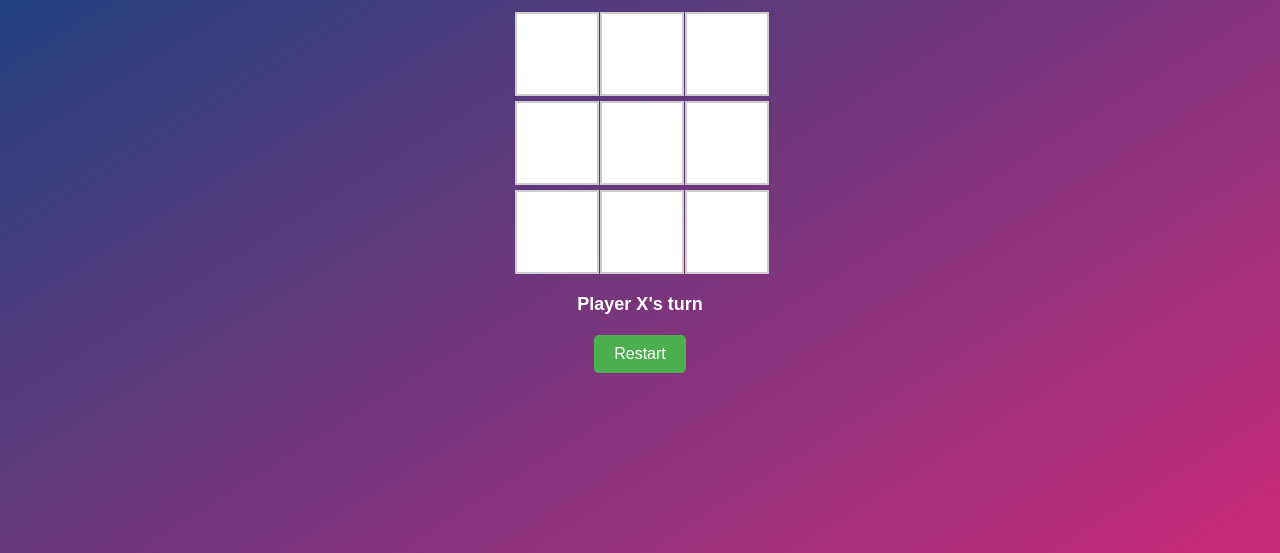
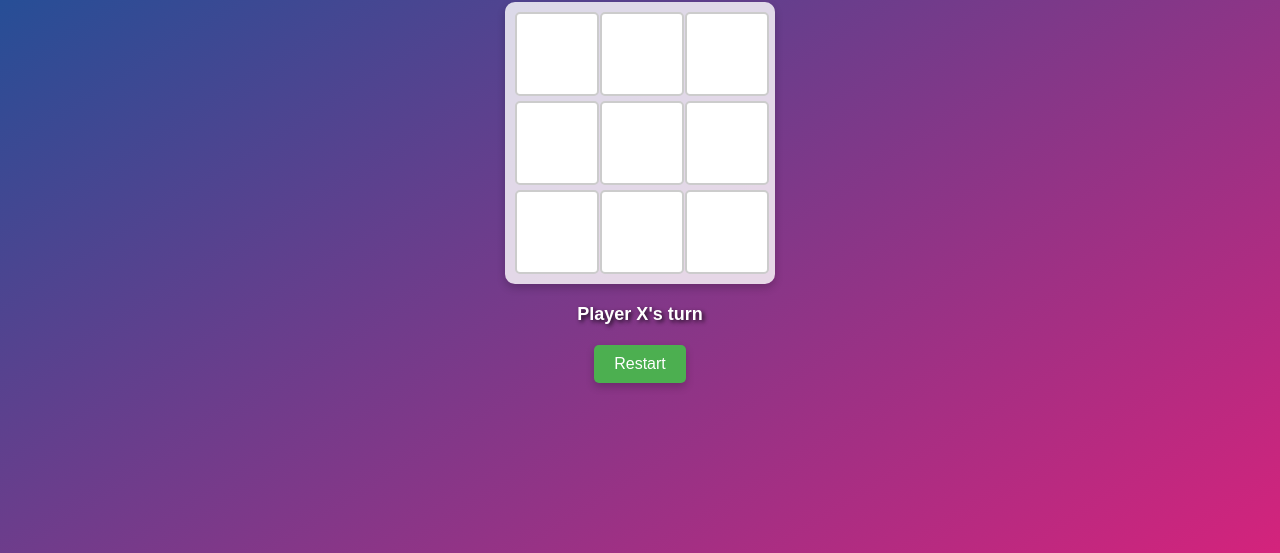
Before and after one commit to charukaonline/tic-tac-toe, a plain HTML site: page index.html in a window 1280 px wide. Shown: the part 247-800 px from the top of the page. Drawn offline with Linux system fonts and the light colour scheme.

Commit message:
style update

```diff
--- a/style.css
+++ b/style.css
@@ -6,7 +6,7 @@ body {
   justify-content: center;
   align-items: center;
   min-height: 100vh;
-    background: linear-gradient(to bottom right, #044680, #ca2a7a);
+  background: linear-gradient(to bottom right, #07569b, #d4237c);
 }
 
 .container {
@@ -15,6 +15,7 @@ body {
 
 h1 {
   color: #fff;
+  text-shadow: 2px 2px 4px rgba(0, 0, 0, 0.8);
 }
 
 .board {
@@ -22,6 +23,10 @@ body {
   grid-template-columns: repeat(3, 80px);
   gap: 5px;
   margin-top: 20px;
+  background-color: rgba(255, 255, 255, 0.8);
+  padding: 10px;
+  border-radius: 10px;
+  box-shadow: 0 4px 8px rgba(0, 0, 0, 0.2);
 }
 
 .cell {
@@ -37,6 +42,7 @@ body {
   cursor: pointer;
   color: #333;
   transition: background-color 0.3s, transform 0.3s;
+  border-radius: 5px;
 }
 
 .cell:hover {
@@ -65,6 +71,7 @@ body {
   font-size: 18px;
   font-weight: bold;
   color: #fff;
+  text-shadow: 2px 2px 4px rgba(0, 0, 0, 0.8);
 }
 
 .restart-btn {
@@ -76,6 +83,7 @@ body {
   color: #fff;
   border: none;
   border-radius: 5px;
+  box-shadow: 0 4px 8px rgba(0, 0, 0, 0.2);
 }
 
 .restart-btn:hover {
@@ -110,6 +118,7 @@ body {
   font-weight: bold;
   color: #fff;
   margin-bottom: 20px;
+  text-shadow: 2px 2px 4px rgba(0, 0, 0, 0.8);
 }
 
 .restart-btn-result {
@@ -120,6 +129,7 @@ body {
   color: #fff;
   border: none;
   border-radius: 5px;
+  box-shadow: 0 4px 8px rgba(0, 0, 0, 0.2);
 }
 
 .restart-btn-result:hover {
```
Lines whose indentation alone changed are shown as unchanged.
